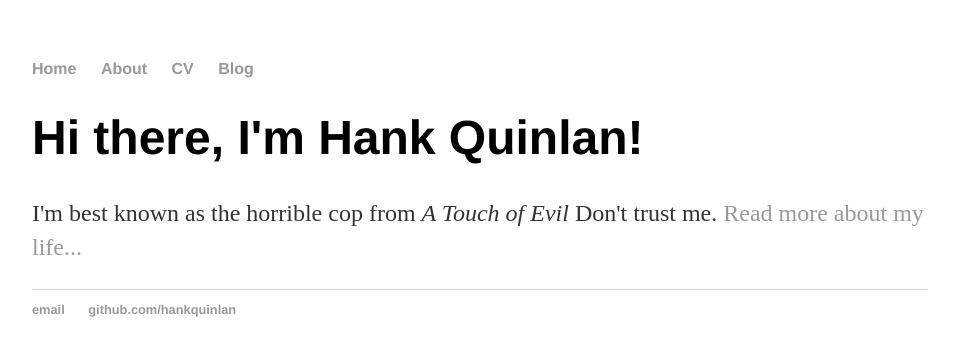
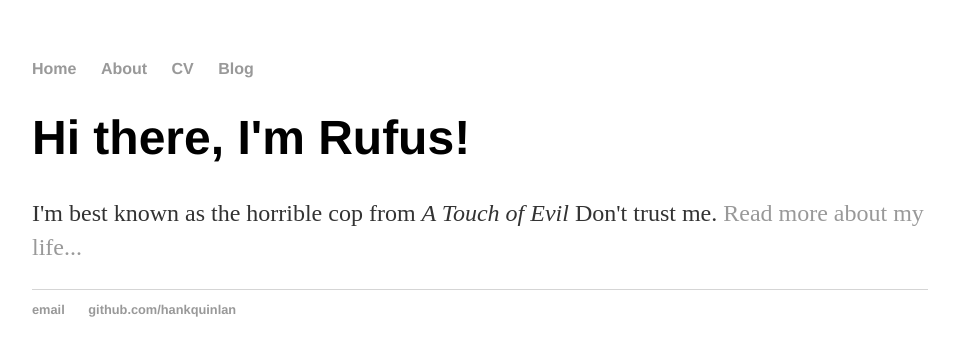
Before and after one commit to Ruthlesswhims/Ruthlesswhims-github.io, a Jekyll site: the page built from index.html, in a window 1280 px wide. Shown: the top 356 px of the page, without its empty margins (160-1115 px from the left). Built offline with Jekyll 4.4.1, drawn with Linux system fonts in a browser that asks for light colours.

Commit message:
Update index.html
make me

```diff
--- a/index.html
+++ b/index.html
@@ -3,6 +3,6 @@ layout: default
 title: Hank Quinlan, Horrible Cop
 ---
 <div class="blurb">
-	<h1>Hi there, I'm Hank Quinlan!</h1>
+	<h1>Hi there, I'm Rufus!</h1>
 	<p>I'm best known as the horrible cop from <em>A Touch of Evil</em> Don't trust me. <a href="/about">Read more about my life...</a></p>
 </div><!-- /.blurb -->
```
